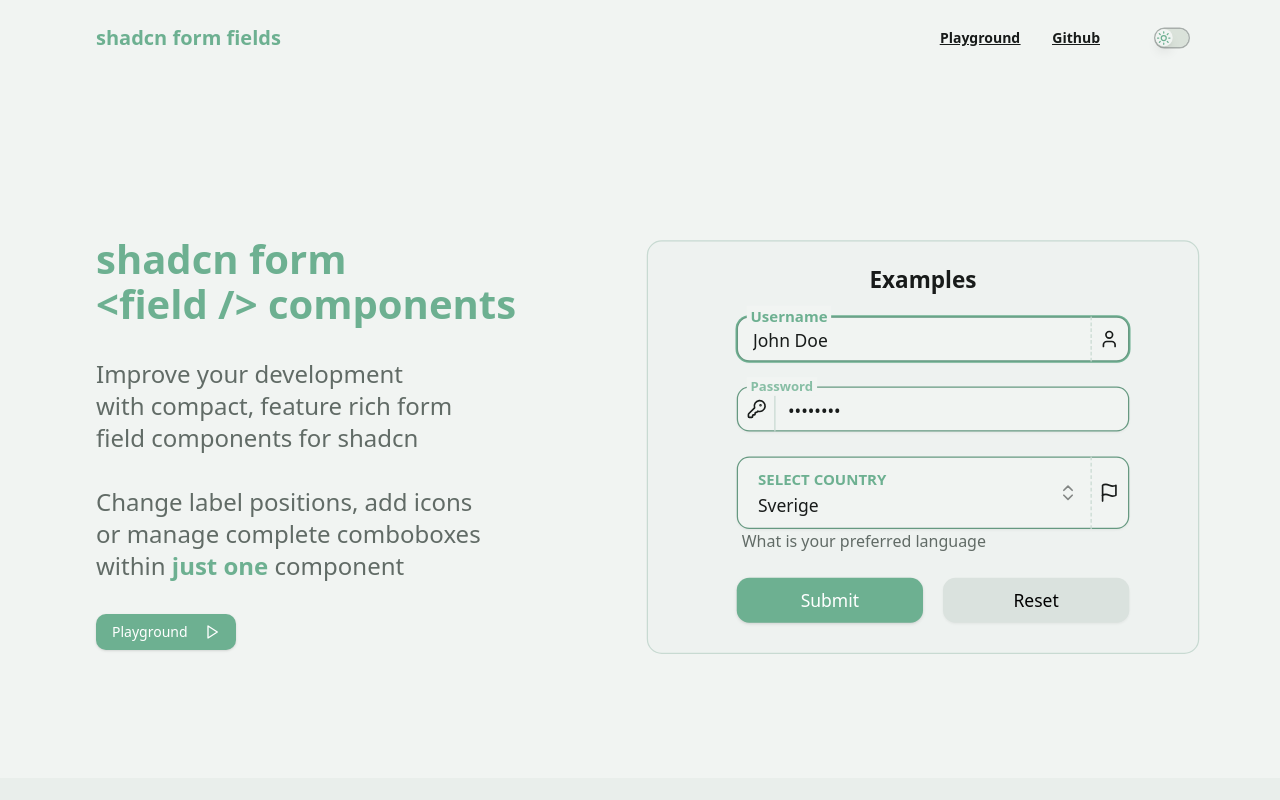
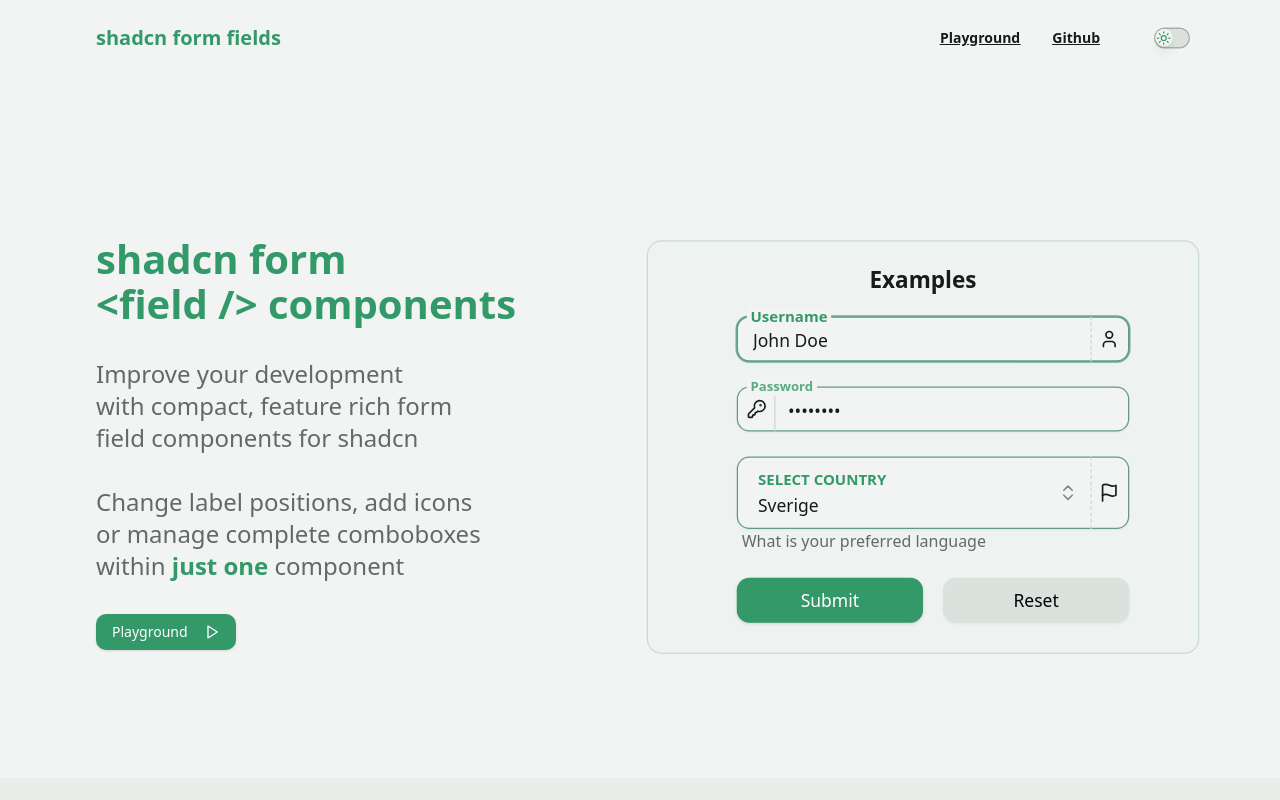
Before and after one commit to TomEsDE/shadcn-form-fields, a Next.js app: page / in a window 1280 px wide. Shown: the top 800 px of the page. Built offline with nearby package versions, Linux system fonts and the light colour scheme.

Commit message:
better contrast of "primary" in light mode

```diff
--- a/app/globals.css
+++ b/app/globals.css
@@ -19,7 +19,7 @@
   --card-foreground: 152 5% 15%;
   --popover: 152 13% 95%;
   --popover-foreground: 152 95% 10%;
-  --primary: 152 30% 56%;
+  --primary: 152 50% 40%;
   --primary-foreground: 0 0% 100%;
   --secondary: 152 13% 87%;
   --secondary-foreground: 0 0% 0%;
```
